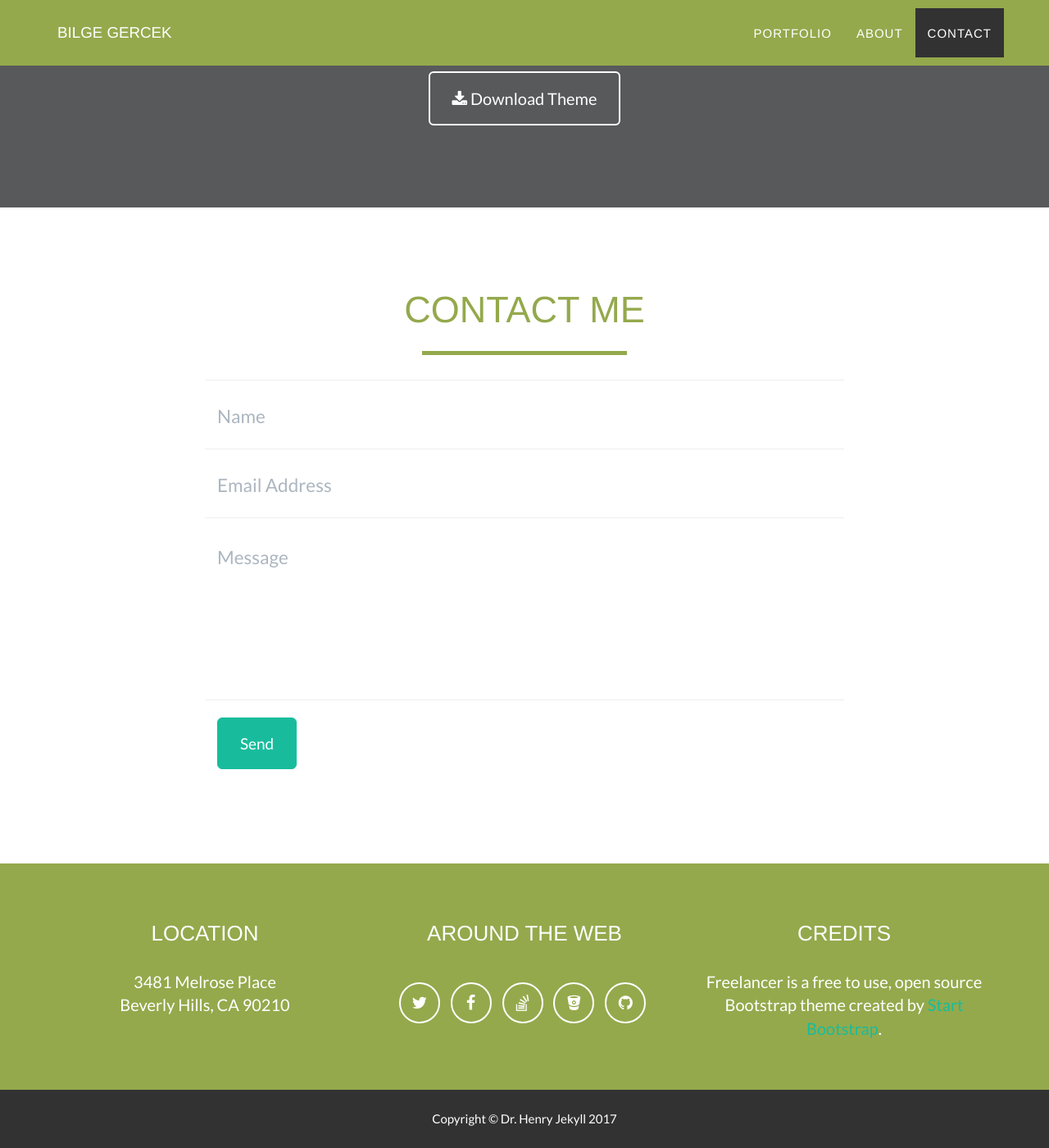
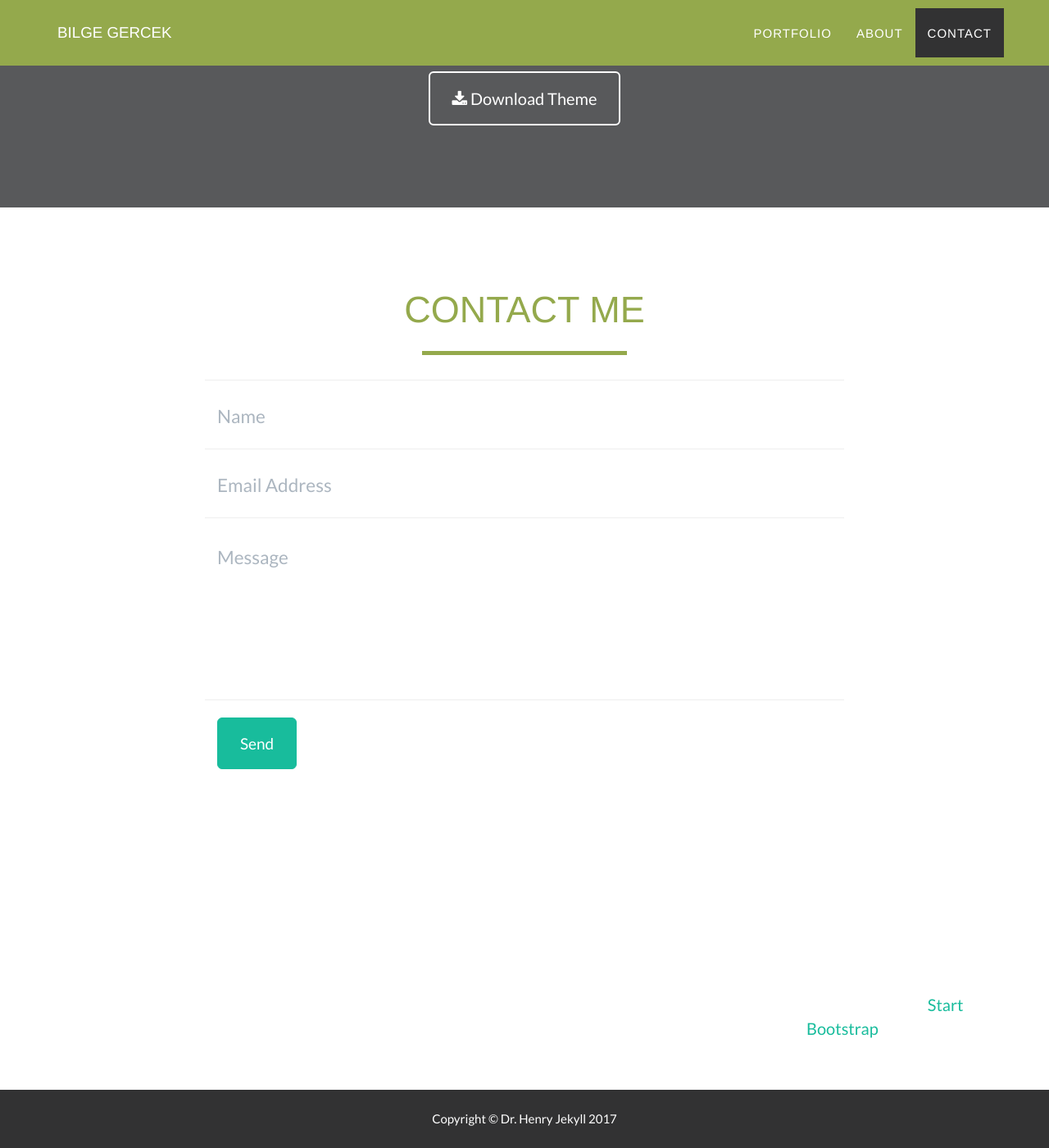
Before and after one commit to bilgegercek/bilgegercek.github.io, a Jekyll site: the page built from index.html, in a window 1280 px wide and 1400 px high, scrolled down 2252 px. Shown: the whole window at 82% size. Built offline with Jekyll 4.4.1, drawn with Linux system fonts in a browser that asks for light colours.

Commit message:
footer above bg color change

```diff
--- a/_includes/css/main.css
+++ b/_includes/css/main.css
@@ -344,7 +344,7 @@ footer h3 {
 
 footer .footer-above {
     padding-top: 50px;
-    background-color: #{{ site.color.secondary }};
+    background-color: #{{ site.color.primary-bilge }};
 }
 
 footer .footer-col {
```
